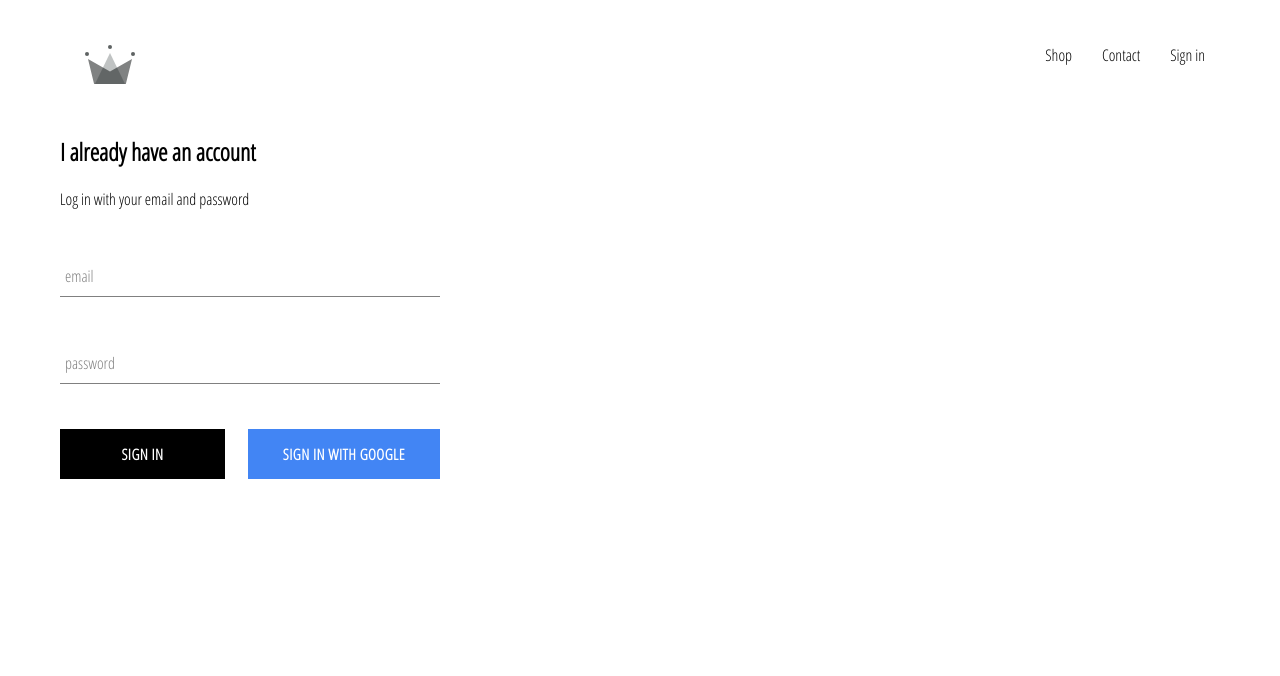
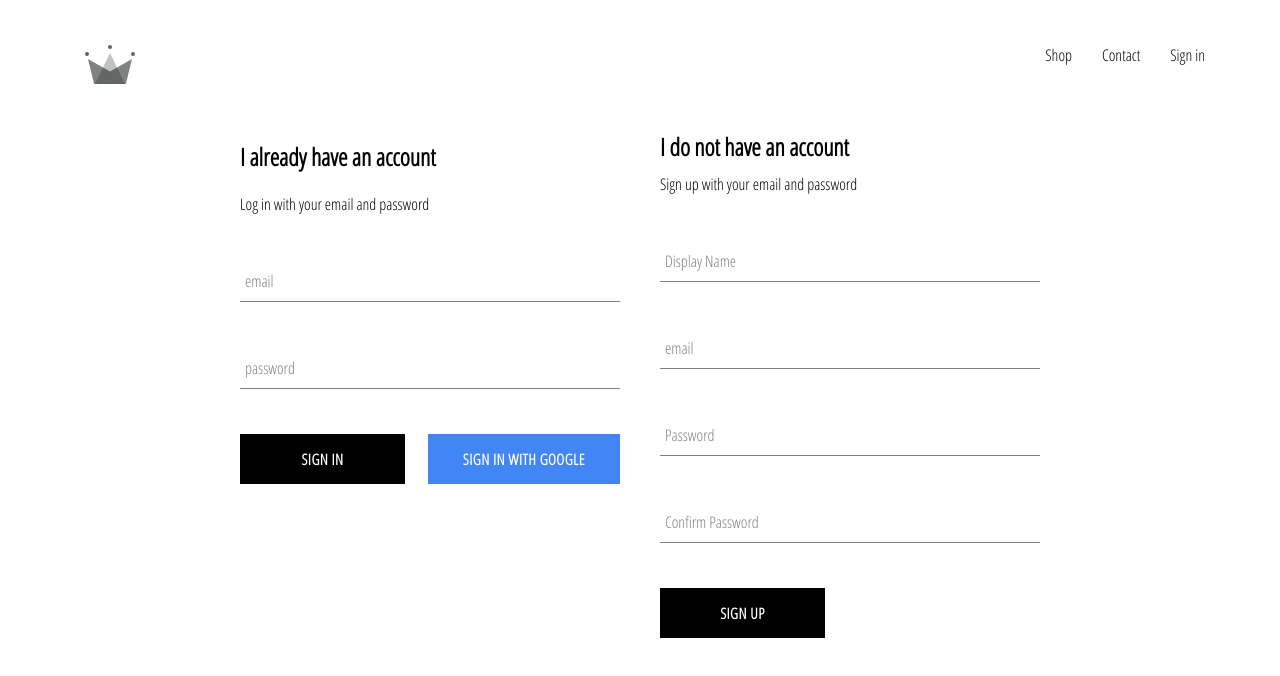
Before and after one commit to LoukrichiFouad97/crwn-clothing, a React (Create React App) app: page /signin in a window 1280 px wide. Shown: the top 676 px of the page. Built offline with nearby package versions, Linux system fonts and the light colour scheme; no server answers.

Commit message:
finishing sign-in handleSubmit method

```diff
--- a/src/App.js
+++ b/src/App.js
@@ -20,8 +20,25 @@
 
 	// open conx to watch user auth changes
 	componentDidMount() {
-		this.unsubscribeFromAuth = auth.onAuthStateChanged((user) => {
-			createUserProfileDocument(user);
+		this.unsubscribeFromAuth = auth.onAuthStateChanged(async (user) => {
+			// if user signed in
+			if (user) {
+				// get the user obj
+				const userRef = await createUserProfileDocument(user);
+
+				// after db updates with new user
+				userRef.onSnapshot((snapshot) => {
+					this.setState({
+						currentUser: {
+							id: snapshot.id,
+							...snapshot.data(),
+						},
+					});
+					console.log(this.state);
+				});
+			} else {
+				this.setState({ currentUser: user });
+			}
 		});
 	}
 
--- /dev/null
+++ b/src/components/sign-up/sign-up.jsx
@@ -0,0 +1,106 @@
+import React, { Component } from "react";
+
+import FormInput from "../form-input/form-input";
+import CustomBotton from "../custome-button/custom-button";
+
+import { auth, createUserProfileDocument } from "../../firebase/firebase-utils";
+
+import "./sign-up.scss";
+
+class SignUp extends Component {
+	constructor(props) {
+		super(props);
+		this.state = {
+			displayName: "",
+			email: "",
+			password: "",
+			confirmPassword: "",
+		};
+	}
+
+	handleSubmit = async (e) => {
+		e.preventDefault();
+		const { displayName, email, password, confirmPassword } = this.state;
+
+		if (password !== confirmPassword) {
+			alert("Password do not match");
+			return;
+		}
+
+		// create a user and a document
+		try {
+			const { user } = await auth.createUserWithEmailAndPassword(
+				email,
+				password
+			);
+
+			console.log(user);
+			// create user document
+			await createUserProfileDocument(user, { displayName });
+
+			// reset the state
+			this.setState({
+				displayName: "",
+				email: "",
+				password: "",
+				confirmPassword: "",
+			});
+
+		} catch (e) {
+			console.log(e);
+		}
+	};
+
+	handleChange = (e) => {
+		const { name, value } = e.target;
+
+		this.setState({ [name]: value });
+	};
+
+	render() {
+		const { displayName, email, password, confirmPassword } = this.state;
+		return (
+			<div className="sign-up">
+				<h2 className="title">I do not have an account</h2>
+				<span>Sign up with your email and password</span>
+				<form className="sign-up-form" onSubmit={this.handleSubmit}>
+					<FormInput
+						type="text"
+						name="displayName"
+						value={displayName}
+						onChange={this.handleChange}
+						label="Display Name"
+						required
+					/>
+					<FormInput
+						type="email"
+						name="email"
+						value={email}
+						onChange={this.handleChange}
+						label="email"
+						required
+					/>
+					<FormInput
+						type="password"
+						name="password"
+						value={password}
+						onChange={this.handleChange}
+						label="Password"
+						required
+					/>
+					<FormInput
+						type="password"
+						name="confirmPassword"
+						value={confirmPassword}
+						onChange={this.handleChange}
+						label="Confirm Password"
+						required
+					/>
+					<CustomBotton>Sign up</CustomBotton>
+				</form>
+			</div>
+		);
+	}
+}
+
+export default SignUp;
--- /dev/null
+++ b/src/components/sign-up/sign-up.scss
@@ -0,0 +1,9 @@
+.sign-up {
+	display: flex;
+	flex-direction: column;
+	width: 380px;
+
+	.title {
+		margin: 10px 0;
+	}
+}
--- a/src/components/signin/signin.jsx
+++ b/src/components/signin/signin.jsx
@@ -2,7 +2,7 @@
 import { Component } from "react";
 import FormInput from "../form-input/form-input";
 import CustomButton from "../custome-button/custom-button.jsx";
-import { signInWithGoogle } from "../../firebase/firebase-utils";
+import { auth, signInWithGoogle } from "../../firebase/firebase-utils";
 import "./signin.scss";
 
 class SignIn extends Component {
@@ -14,9 +14,15 @@
 		};
 	}
 
-	handleSubmit = (e) => {
+	handleSubmit = async (e) => {
 		e.preventDefault();
-		this.setState({ email: "", password: "" });
+		const { email, password } = this.state;
+		try {
+			await auth.signInWithEmailAndPassword(email, password);
+			this.setState({ email: "", password: "" });
+		} catch (e) {
+			console.log(e);
+		}
 	};
 
 	handleChange = (e) => {
--- a/src/pages/signin-and-sign-up/signinandsignup.jsx
+++ b/src/pages/signin-and-sign-up/signinandsignup.jsx
@@ -1,10 +1,12 @@
-import React from 'react'
-import SignIn from '../../components/signin/signin'
+import React from "react";
+import SignIn from "../../components/signin/signin";
+import SignUp from "../../components/sign-up/sign-up";
+import "./signinandsignup.scss";
 
 const SignInAndSignUp = () => (
-  <div className='sign-in'>
-    <SignIn />
-  </div>
-
-  )
+	<div className="sign-in-and-sign-up">
+		<SignIn />
+		<SignUp />
+	</div>
+);
 export default SignInAndSignUp;
--- a/src/pages/signin-and-sign-up/signinandsignup.scss
+++ b/src/pages/signin-and-sign-up/signinandsignup.scss
@@ -0,0 +1,6 @@
+.sign-in-and-sign-up {
+  width: 800px;
+  display: flex;
+  justify-content: space-between;
+  margin: 30px auto;
+}
```
